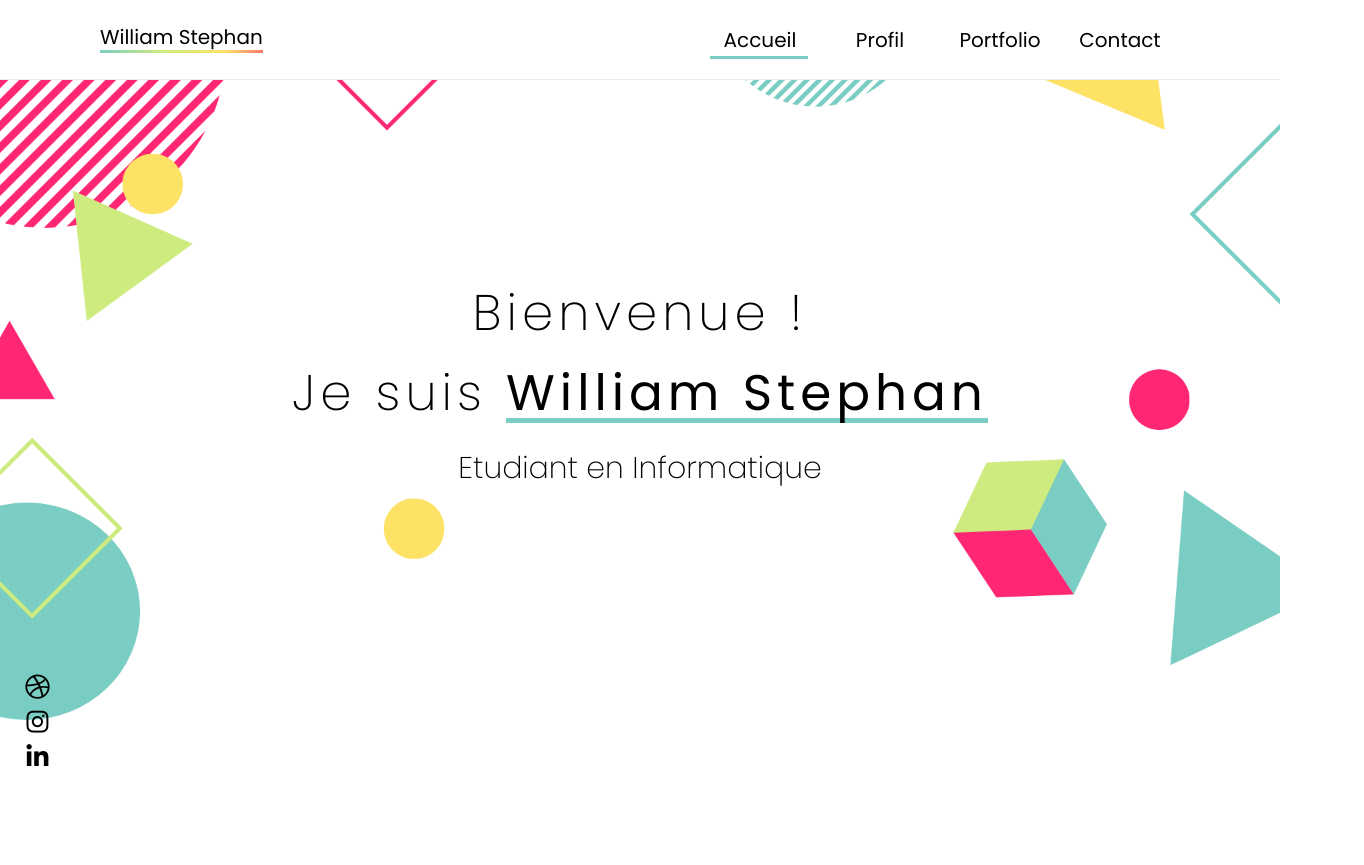
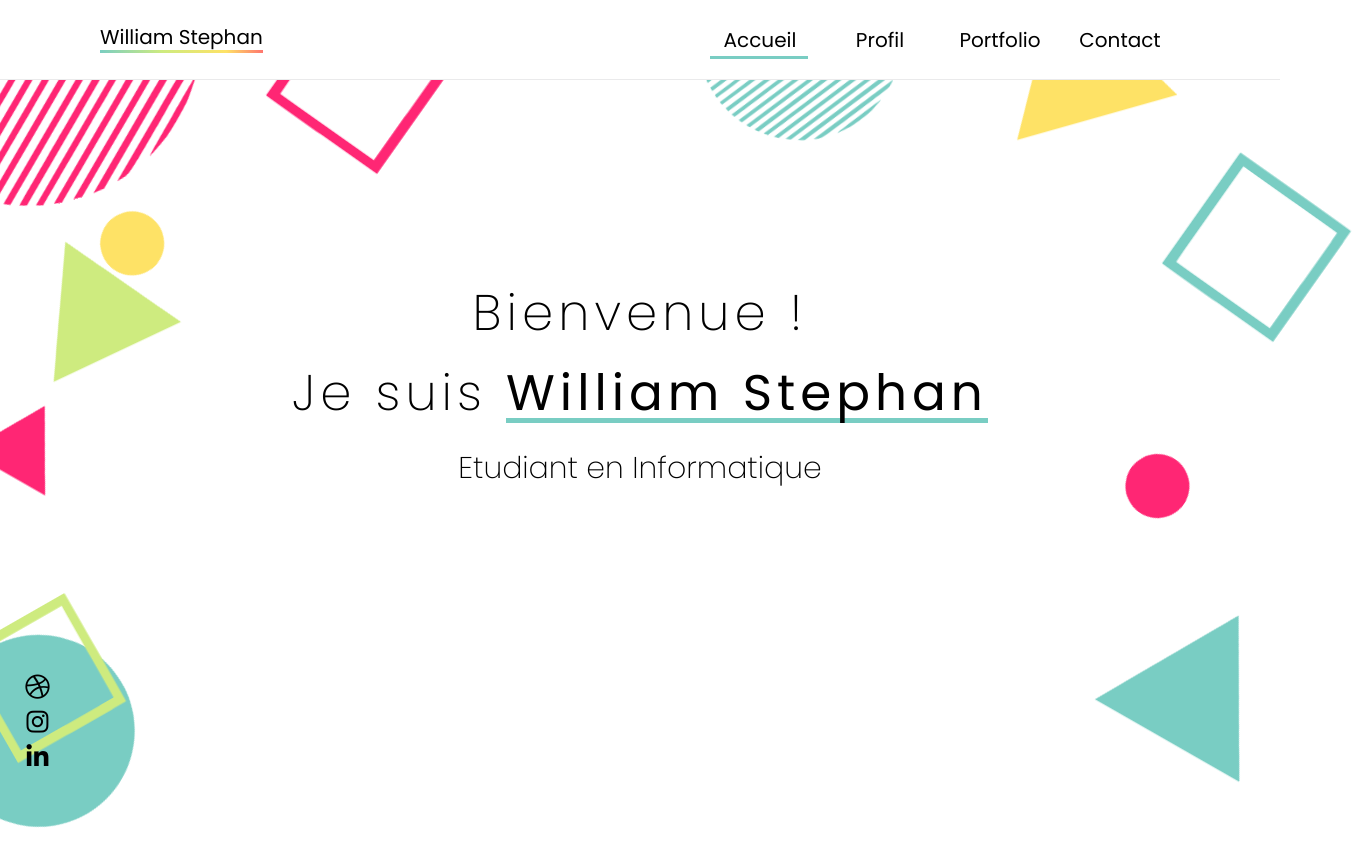
Before and after one commit to SUPER-SMOOTHIE/super-smoothie.github.io, a plain HTML site: page index.html in a window 1280 px wide. Shown: the top 865 px of the page, 1364 px wide, since content can reach past the window. Drawn offline with nearby package versions, Linux system fonts and the light colour scheme.

Commit message:
Add files via upload

```diff
--- a/index.html
+++ b/index.html
@@ -21,6 +21,7 @@
 		<script src="https://cdn.jsdelivr.net/npm/popper.js@1.16.1/dist/umd/popper.min.js"
 			integrity="sha384-9/reFTGAW83EW2RDu2S0VKaIzap3H66lZH81PoYlFhbGU+6BZp6G7niu735Sk7lN"
 			crossorigin="anonymous"></script>
+		<script src="https://unpkg.com/scrollreveal"></script>
 
 		<script src="https://unpkg.com/tilt.js@1.2.1/dest/tilt.jquery.min.js"></script>
 
@@ -45,10 +46,11 @@
 		</header>
 		<main>
 			<section id="home" class="landing-page">
-			<!--<svg class="elements element1" version="1.0" xmlns="http://www.w3.org/2000/svg" width="50px" height="50px"
-				viewBox="0 0 500.000000 500.000000" preserveAspectRatio="xMidYMid meet">
+				<svg class="elements element1" version="1.0" xmlns="http://www.w3.org/2000/svg" width="50px"
+					height="50px" viewBox="0 0 500.000000 500.000000" preserveAspectRatio="xMidYMid meet">
 
-				<g transform="translate(0.000000,500.000000) scale(0.100000,-0.100000)" fill="#000000" stroke="none">
+					<g transform="translate(0.000000,500.000000) scale(0.100000,-0.100000)" fill="#000000"
+						stroke="none">
 						<path fill="#ff2674" d="M1230 3769 c-674 -677 -1227 -1232 -1229 -1234 -2 -2 0 -30 4 -61 l7
 -57 1284 1284 c1390 1390 1303 1295 1199 1298 l-40 1 -1225 -1231z" />
 						<path fill="#ff2674" d="M2165 4973 c-24 -3 -230 -204 -1082 -1055 l-1052 -1052 -7 -63 c-3
@@ -103,8 +105,10 @@ l49 -13 1535 1535 1536 1536 -13 51 c-6 28 -15 51 -19 51 -3 0 -712 -706
 83 352 341 422 434 71 95 201 295 191 295 -2 0 -221 -219 -488 -486z" />
 					</g>
 				</svg>
-			<svg class="elements element2" width="50px" height="50px" viewBox="0 0 1280.000000 1280.000000">
-				<g transform="translate(0.000000,1280.000000) scale(0.100000,-0.100000)" fill="#000000" stroke="none">
+				<svg class="elements element2" version="1.0" width="50px" height="50px"
+					viewBox="0 0 1280.000000 1280.000000">
+					<g transform="translate(0.000000,1280.000000) scale(0.100000,-0.100000)" fill="#000000"
+						stroke="none">
 						<path fill="#fee266" d="M6110 12794 c-341 -22 -566 -47 -810 -90 -981 -172 -1916 -573 -2710
 				-1162 -500 -371 -962 -833 -1332 -1332 -651 -879 -1075 -1937 -1207 -3015 -39
 				-313 -45 -428 -45 -795 0 -437 23 -720 90 -1100 330 -1878 1474 -3507 3127
@@ -114,16 +118,18 @@ l49 -13 1535 1535 1536 1536 -13 51 c-6 28 -15 51 -19 51 -3 0 -712 -706
 				-1895 946 -2985 1048 -153 15 -724 27 -850 19z" />
 					</g>
 				</svg>
-			<svg class="elements element3" width="50px" height="50px" viewBox="0 0 1280.000000 1108.000000">
-				<g transform="translate(0.000000,1108.000000) scale(0.100000,-0.100000)" fill="#000000" stroke="none">
+				<svg class="elements element3" version="1.0" width="50px" height="50px"
+					viewBox="0 0 1280.000000 1108.000000">
+					<g transform="translate(0.000000,1108.000000) scale(0.100000,-0.100000)" fill="#000000"
+						stroke="none">
 						<path fill="#ceeb7f" d="M5898 10213 c-1018 -1764 -3562 -6168 -4709 -8153 l-1186 -2055 3198
 -3 c1760 -1 4638 -1 6398 0 l3199 3 -1095 1895 c-1272 2204 -1409 2440 -3226
 5585 -753 1304 -1527 2643 -1720 2978 -193 334 -354 607 -357 607 -3 0 -229
 -386 -502 -857z" />
 					</g>
 				</svg>
-			<svg class="elements element4" version="1.0" xmlns="http://www.w3.org/2000/svg" width="50px" height="50px"
-				viewBox="0 0 1280.000000 1280.000000" preserveAspectRatio="xMidYMid meet">
+				<svg class="elements element4" version="1.0" xmlns="http://www.w3.org/2000/svg" width="50px"
+					height="50px" viewBox="0 0 1280.000000 1280.000000" preserveAspectRatio="xMidYMid meet">
 					<g transform="translate(0.000000,1280.000000) scale(0.100000,-0.100000)" stroke="none">
 						<path fill="#ff2674" d="M749 12047 c-19 -20 -19 -95 -19 -5658 0 -4139 3 -5640 11 -5645 6
 -4 2548 -7 5649 -7 4698 -1 5640 1 5654 12 15 12 16 471 16 5611 0 3078 -3
@@ -133,10 +139,11 @@ m10517 -866 c-12 -39 -17 -1584 -20 -5415 -3 -3985 -4 -4140 -22 -4153 -15
 1265 5 c696 3 2886 5 4868 6 3258 0 3602 -1 3598 -15z" />
 					</g>
 				</svg>
-			<svg class="elements element5" version="1.0" xmlns="http://www.w3.org/2000/svg" width="50px" height="50px"
-				viewBox="0 0 500.000000 500.000000" preserveAspectRatio="xMidYMid meet">
+				<svg class="elements element5" version="1.0" xmlns="http://www.w3.org/2000/svg" width="50px"
+					height="50px" viewBox="0 0 500.000000 500.000000" preserveAspectRatio="xMidYMid meet">
 
-				<g transform="translate(0.000000,500.000000) scale(0.100000,-0.100000)" fill="#000000" stroke="none">
+					<g transform="translate(0.000000,500.000000) scale(0.100000,-0.100000)" fill="#000000"
+						stroke="none">
 						<path fill="#79cdc3" d="M1230 3769 c-674 -677 -1227 -1232 -1229 -1234 -2 -2 0 -30 4 -61 l7
 -57 1284 1284 c1390 1390 1303 1295 1199 1298 l-40 1 -1225 -1231z" />
 						<path fill="#79cdc3" d="M2165 4973 c-24 -3 -230 -204 -1082 -1055 l-1052 -1052 -7 -63 c-3
@@ -190,7 +197,86 @@ l49 -13 1535 1535 1536 1536 -13 51 c-6 28 -15 51 -19 51 -3 0 -712 -706
 						<path fill="#79cdc3" d="M4200 794 c-303 -303 -472 -479 -450 -469 52 26 245 160 325 226 101
 83 352 341 422 434 71 95 201 295 191 295 -2 0 -221 -219 -488 -486z" />
 					</g>
-			</svg>-->
+				</svg>
+				<svg class="elements element6" version="1.0" width="50px" height="50px"
+					viewBox="0 0 1280.000000 1108.000000">
+					<g transform="translate(0.000000,1108.000000) scale(0.100000,-0.100000)" fill="#000000"
+						stroke="none">
+						<path fill="#fee266" d="M5898 10213 c-1018 -1764 -3562 -6168 -4709 -8153 l-1186 -2055 3198
+-3 c1760 -1 4638 -1 6398 0 l3199 3 -1095 1895 c-1272 2204 -1409 2440 -3226
+5585 -753 1304 -1527 2643 -1720 2978 -193 334 -354 607 -357 607 -3 0 -229
+-386 -502 -857z" />
+					</g>
+				</svg>
+				<svg class="elements element7" version="1.0" xmlns="http://www.w3.org/2000/svg" width="50px"
+					height="50px" viewBox="0 0 1280.000000 1280.000000" preserveAspectRatio="xMidYMid meet">
+					<g transform="translate(0.000000,1280.000000) scale(0.100000,-0.100000)" stroke="none">
+						<path fill="#79cdc3" d="M749 12047 c-19 -20 -19 -95 -19 -5658 0 -4139 3 -5640 11 -5645 6
+-4 2548 -7 5649 -7 4698 -1 5640 1 5654 12 15 12 16 471 16 5611 0 3078 -3
+5618 -6 5643 -6 43 -9 46 -43 52 -20 3 -2557 7 -5639 9 l-5603 4 -20 -21z
+m10517 -866 c-12 -39 -17 -1584 -20 -5415 -3 -3985 -4 -4140 -22 -4153 -15
+-11 -851 -13 -4850 -13 -2658 0 -4835 4 -4838 8 -8 13 -16 9439 -8 9512 l7 65
+1265 5 c696 3 2886 5 4868 6 3258 0 3602 -1 3598 -15z" />
+					</g>
+				</svg>
+				<svg class="elements element8" version="1.0" width="50px" height="50px"
+					viewBox="0 0 1280.000000 1280.000000">
+					<g transform="translate(0.000000,1280.000000) scale(0.100000,-0.100000)" fill="#000000"
+						stroke="none">
+						<path fill="#ff2674" d="M6110 12794 c-341 -22 -566 -47 -810 -90 -981 -172 -1916 -573 -2710
+				-1162 -500 -371 -962 -833 -1332 -1332 -651 -879 -1075 -1937 -1207 -3015 -39
+				-313 -45 -428 -45 -795 0 -437 23 -720 90 -1100 330 -1878 1474 -3507 3127
+				-4454 804 -461 1650 -725 2627 -822 246 -25 854 -25 1100 0 977 97 1823 361
+				2627 822 1161 665 2087 1679 2643 2894 267 585 451 1230 529 1865 37 296 46
+				446 46 795 0 428 -25 725 -91 1100 -304 1732 -1299 3256 -2759 4227 -894 595
+				-1895 946 -2985 1048 -153 15 -724 27 -850 19z" />
+					</g>
+				</svg>
+				<svg class="elements element9" version="1.0" width="50px" height="50px"
+					viewBox="0 0 1280.000000 1108.000000">
+					<g transform="translate(0.000000,1108.000000) scale(0.100000,-0.100000)" fill="#000000"
+						stroke="none">
+						<path fill="#79cdc3" d="M5898 10213 c-1018 -1764 -3562 -6168 -4709 -8153 l-1186 -2055 3198
+-3 c1760 -1 4638 -1 6398 0 l3199 3 -1095 1895 c-1272 2204 -1409 2440 -3226
+5585 -753 1304 -1527 2643 -1720 2978 -193 334 -354 607 -357 607 -3 0 -229
+-386 -502 -857z" />
+					</g>
+				</svg>
+				<svg class="elements element10" version="1.0" width="50px" height="50px"
+					viewBox="0 0 1280.000000 1108.000000">
+					<g transform="translate(0.000000,1108.000000) scale(0.100000,-0.100000)" fill="#000000"
+						stroke="none">
+						<path fill="#ff2674" d="M5898 10213 c-1018 -1764 -3562 -6168 -4709 -8153 l-1186 -2055 3198
+-3 c1760 -1 4638 -1 6398 0 l3199 3 -1095 1895 c-1272 2204 -1409 2440 -3226
+5585 -753 1304 -1527 2643 -1720 2978 -193 334 -354 607 -357 607 -3 0 -229
+-386 -502 -857z" />
+					</g>
+				</svg>
+				<svg class="elements element12" version="1.0" width="50px" height="50px"
+					viewBox="0 0 1280.000000 1280.000000">
+					<g transform="translate(0.000000,1280.000000) scale(0.100000,-0.100000)" fill="#000000"
+						stroke="none">
+						<path fill="#79cdc3" d="M6110 12794 c-341 -22 -566 -47 -810 -90 -981 -172 -1916 -573 -2710
+				-1162 -500 -371 -962 -833 -1332 -1332 -651 -879 -1075 -1937 -1207 -3015 -39
+				-313 -45 -428 -45 -795 0 -437 23 -720 90 -1100 330 -1878 1474 -3507 3127
+				-4454 804 -461 1650 -725 2627 -822 246 -25 854 -25 1100 0 977 97 1823 361
+				2627 822 1161 665 2087 1679 2643 2894 267 585 451 1230 529 1865 37 296 46
+				446 46 795 0 428 -25 725 -91 1100 -304 1732 -1299 3256 -2759 4227 -894 595
+				-1895 946 -2985 1048 -153 15 -724 27 -850 19z" />
+					</g>
+				</svg>
+				<svg class="elements element11" version="1.0" xmlns="http://www.w3.org/2000/svg" width="50px"
+					height="50px" viewBox="0 0 1280.000000 1280.000000" preserveAspectRatio="xMidYMid meet">
+					<g transform="translate(0.000000,1280.000000) scale(0.100000,-0.100000)" stroke="none">
+						<path fill="#ceeb7f" d="M749 12047 c-19 -20 -19 -95 -19 -5658 0 -4139 3 -5640 11 -5645 6
+-4 2548 -7 5649 -7 4698 -1 5640 1 5654 12 15 12 16 471 16 5611 0 3078 -3
+5618 -6 5643 -6 43 -9 46 -43 52 -20 3 -2557 7 -5639 9 l-5603 4 -20 -21z
+m10517 -866 c-12 -39 -17 -1584 -20 -5415 -3 -3985 -4 -4140 -22 -4153 -15
+-11 -851 -13 -4850 -13 -2658 0 -4835 4 -4838 8 -8 13 -16 9439 -8 9512 l7 65
+1265 5 c696 3 2886 5 4868 6 3258 0 3602 -1 3598 -15z" />
+					</g>
+				</svg>
+
 				<h1>Bienvenue !</h1>
 				<h1>Je suis&nbsp;<strong>William Stephan</strong>
 				</h1>
@@ -208,15 +294,15 @@ l49 -13 1535 1535 1536 1536 -13 51 c-6 28 -15 51 -19 51 -3 0 -712 -706
 						<h3>William Stephan</h3>
 						<h4>Etudiant en informatique</h4>
 						<p>Étudiant en informatique à IUT de Lannion et principalement passionné par le Web Design.
-						L'informatique reste un domaine qui m’intéresse et dans lequel je recherche une alternance pour
+							L'informatique reste un domaine qui m’intéresse et dans lequel je recherche une alternance
+							pour
 							renforcer mes compétences.
 						</p>
-					<a class="download" href="#">Télécharger mon CV&nbsp;&nbsp;&nbsp;<i class="fas fa-download"></i></a>
+						<a class="download" href="#">Télécharger mon CV&nbsp;&nbsp;&nbsp;<i
+								class="fas fa-download"></i></a>
 					</div>
-
 				</article>
 			</section>
-
 			<section id="portfolio">
 				<h2>Portfolio</h2>
 				<article>
@@ -234,13 +320,8 @@ l49 -13 1535 1535 1536 1536 -13 51 c-6 28 -15 51 -19 51 -3 0 -712 -706
 					</a>
 					<a id="portfolio-item-3" class="portfolio-item" href="portfolio/ostinato.html">
 						<div class="portfolio-content">
-                        <p class="portfolio-date">2020</p>
-                        <h3>Ostinato</h3>
-                        <ul class="portfolio-tags">
-                            <li>UI</li>
-                            <li>UX</li>
-                            <li>Intégration</li>
-                        </ul>
+							<p class="portfolio-date"></p>
+							<h3></h3>
 						</div>
 					</a>
 				</article>
@@ -260,8 +341,8 @@ l49 -13 1535 1535 1536 1536 -13 51 c-6 28 -15 51 -19 51 -3 0 -712 -706
 						aria-hidden="true"></i></a>
 				<a target="_blank" href="https://www.instagram.com/will.stph" class="insta" target="_blank"><i
 						class="fa fa-instagram" aria-hidden="true"></i></a>
-			<a target="_blank" href="https://www.linkedin.com/in/william-stephan/" class="in"><i class="fa fa-linkedin"
-					aria-hidden="true"></i></a>
+				<a target="_blank" href="https://www.linkedin.com/in/william-stephan/" class="in"><i
+						class="fa fa-linkedin" aria-hidden="true"></i></a>
 			</div>
 			<a href="#" class="ToTheTop"><i class="fas fa-chevron-up"></i></a>
 		</aside>
@@ -294,6 +375,8 @@ l49 -13 1535 1535 1536 1536 -13 51 c-6 28 -15 51 -19 51 -3 0 -712 -706
 			};
 			["home", "profil", "portfolio", "contact"].forEach(handleView);
 	*/
+			ScrollReveal({ reset: true });
+			ScrollReveal().reveal('#profil', { delay: 100 });
 			var home = new Waypoint({
 				element: document.getElementById('home'),
 				handler: function () {
--- a/style.css
+++ b/style.css
@@ -18,13 +18,15 @@ html {
   scroll-behavior: smooth;
   color: #000;
   font-family: 'Poppins', sans-serif;
+  max-width: 100%;
+    overflow-x: hidden;
 }
 
 body {
   min-height: 100vh;
-  background: url(images/Banniere.png) no-repeat;
+  /*background: url(images/Banniere.png) no-repeat;
   background-size: contain;
-  z-index: -3;
+  /*z-index: -3;*/
 }
 
 main {
@@ -106,7 +108,7 @@ nav>a, nav>a:visited {
   /* also add a translate effect */
   transform: translateY(100px);
   /* and a transition */
-  transition: all .5s ease
+  transition: all 0.5s cubic-bezier(0.65, -0.25, 0.25, 1.95);
 }
 
 .showBtn {
@@ -162,7 +164,7 @@ svg {
   top: 25%;
   left: 10%;
   width: 5%;
-  animation: circle2 40s linear infinite;
+  animation: circle2 100s linear infinite;
 }
 
 .element3 {
@@ -170,7 +172,7 @@ svg {
   left: 3%;
   width: 11%;
   rotate: -38deg;
-  animation: circle3 35s linear infinite;
+  animation: circle3 350s linear infinite;
 }
 
 .element4 {
@@ -178,7 +180,7 @@ svg {
   left: 24%;
   width: 12%;
   rotate: -43deg;
-  animation: circle4 60s linear infinite;
+  animation: circle4 380s linear infinite;
 }
 
 .element5 {
@@ -186,7 +188,58 @@ svg {
   left: 56%;
   width: 16%;
   rotate: -3deg;
-  animation: circle2 400s linear infinite;
+  animation: circle3 400s linear infinite;
+}
+
+.element6 {
+  top: -5%;
+  right: 7%;
+  width: 13%;
+  rotate: -3deg;
+  animation: circle1 350s linear infinite;
+}
+
+.element7 {
+  top: 18%;
+  right: -6%;
+  width: 12%;
+  rotate: -43deg;
+  animation: circle4 380s linear infinite;
+}
+
+.element8 {
+  top: 55%;
+  right: 5%;
+  width: 5%;
+  animation: circle1 80s linear infinite;
+}
+
+.element9 {
+  top: 75%;
+  right: -2%;
+  width: 13%;
+  animation: circle3 150s linear infinite;
+}
+
+.element10 {
+  top: 50%;
+  left: 0%;
+  width: 7%;
+  animation: circle3 150s linear infinite;
+}
+
+.element11 {
+  top: 75%;
+  left: 0%;
+  width: 11%;
+  animation: circle2 150s linear infinite;
+}
+
+.element12 {
+  top: 80%;
+  left: -3%;
+  width: 15%;
+  animation: circle3 150s linear infinite;
 }
 
 @keyframes circle1 {
@@ -203,7 +256,7 @@ svg {
     transform: rotate(0deg) translate(-20px) rotate(0deg);
   }
   to {
-    transform: rotate(360deg) translate(-40px) rotate(360deg);
+    transform: rotate(360deg) translate(-20px) rotate(360deg);
   }
 }
 
@@ -218,10 +271,10 @@ svg {
 
 @keyframes circle4 {
   from {
-    transform: rotate(360deg) translate(-50px) rotate(360deg);
+    transform: rotate(360deg) translate(-35px) rotate(360deg);
   }
   to {
-    transform: rotate(0deg) translate(-40px) rotate(0deg);
+    transform: rotate(0deg) translate(-35px) rotate(0deg);
   }
 }
 
```
Lines whose indentation alone changed are shown as unchanged.
